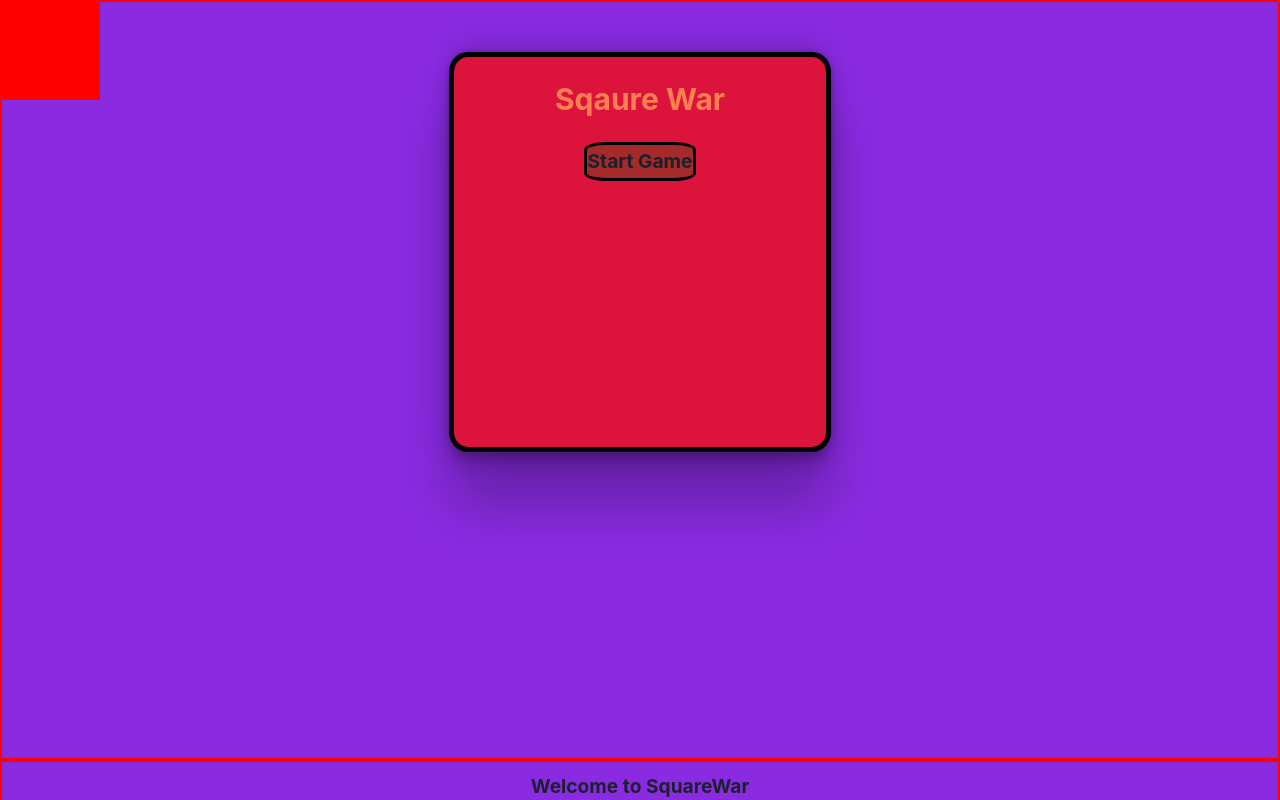
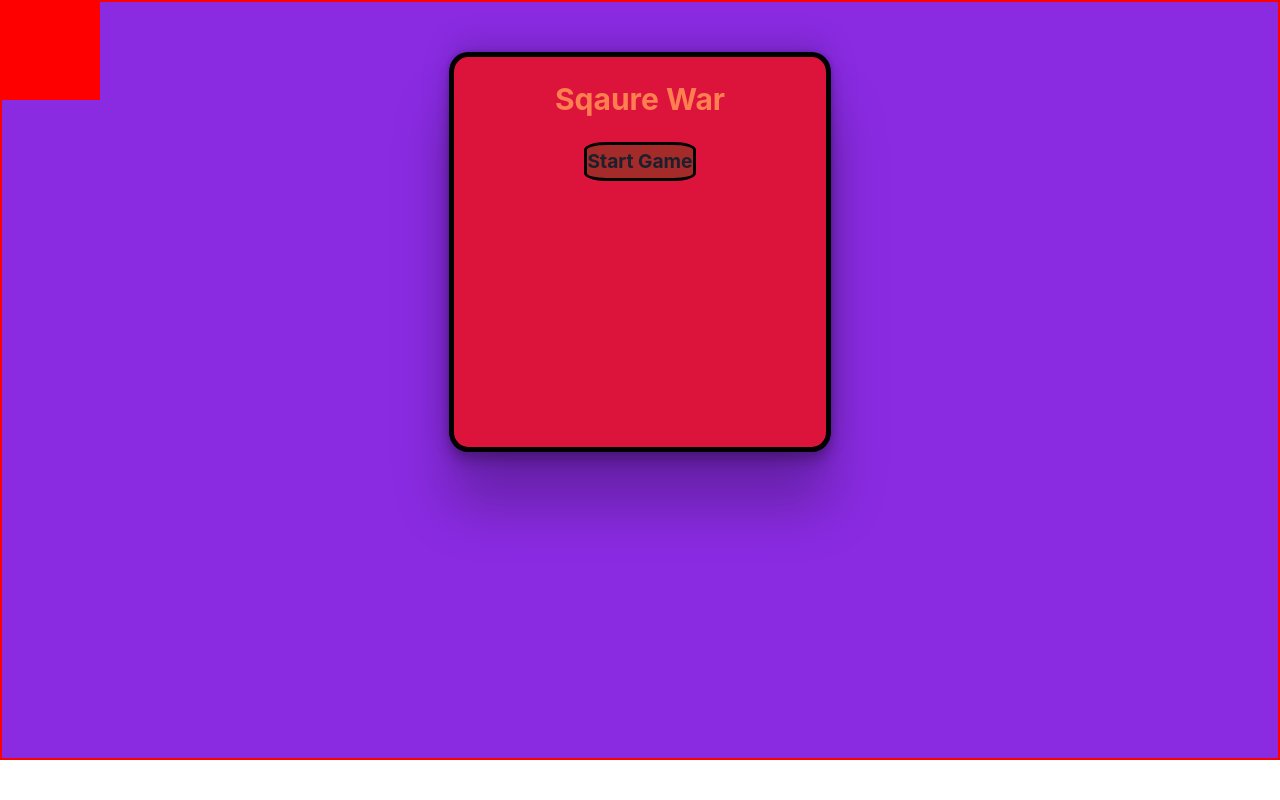
Before and after one commit to prateekoctane/rabid-fire-6527, a React (Create React App) app in the folder square-wars/: page / in a window 1280 px wide. Shown: the top 800 px of the page. Built offline with nearby package versions, Linux system fonts and the light colour scheme.

Commit message:
commented out game component

```diff
--- a/square-wars/src/App.js
+++ b/square-wars/src/App.js
@@ -6,7 +6,7 @@ import AllRoutes from './routes/AllRoutes';
 
 import Moveable from './Components/Moveable';
 
-import Game from './component/Game';
+// import Game from './component/Game';
 
 
 
@@ -19,7 +19,7 @@ function App() {
 
       <Moveable />
 
-    <Game />
+    {/* <Game /> */}
 
 
     </div>
```
